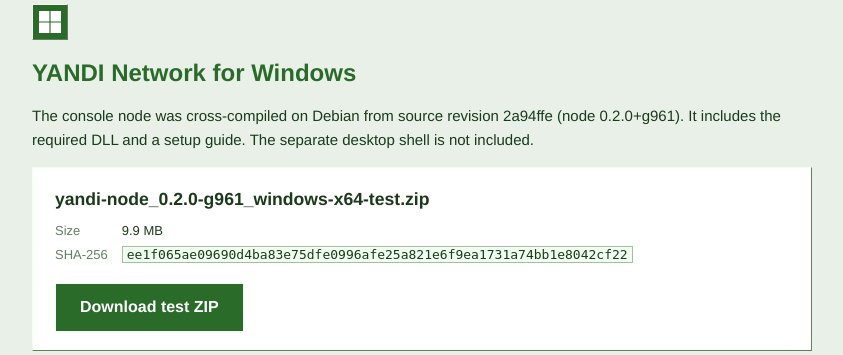
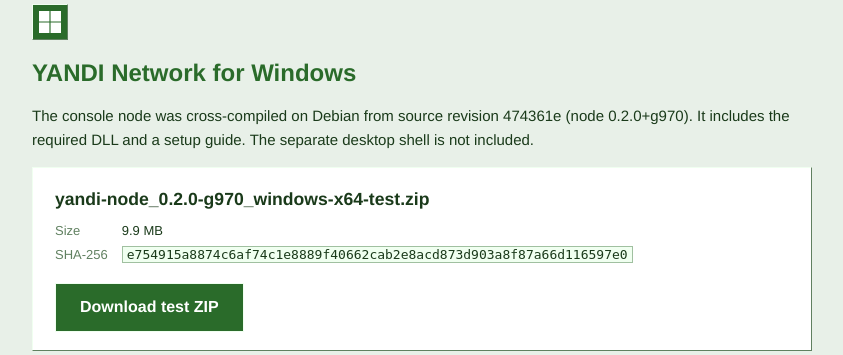
Before and after one commit to ispolkom/node, a PHP site: page /network/downloads/windows/index.php in a window 1280 px wide. Shown: the part 260-615 px from the top of the page, without its empty margins (132-975 px from the left). Run offline with PHP 8.4, Linux system fonts and the light colour scheme.

Commit message:
release: record g970 site downloads and signed sequences

```diff
--- a/deploy/site/yandi.su/includes/releases.php
+++ b/deploy/site/yandi.su/includes/releases.php
@@ -16,20 +16,20 @@ const YANDI_RELEASES = [
             ]
         ],
         'compat' => [
-            'ru' => 'Собрано вместе с узлом 0.2.0+g961.',
-            'en' => 'Built together with node 0.2.0+g961.'
+            'ru' => 'Собрано вместе с узлом 0.2.0+g970.',
+            'en' => 'Built together with node 0.2.0+g970.'
         ],
         'files' => [
             [
                 'href' => '/update/android/yandi.apk',
                 'name' => 'yandi.apk',
                 'size' => '130.6',
-                'sha256' => '840f893413c22ed421091c71bda4fcca6cceb4559da3fad59c2708c12abc9820'
+                'sha256' => '2ba442f52c0760b3da7f16dcb5b398c065685f8746ca784df9316bde17eb600d'
             ]
         ]
     ],
     'debian' => [
-        'version' => '0.2.0+g961',
+        'version' => '0.2.0+g970',
         'date' => '2026-11-25',
         'changes' => [
             'ru' => [
@@ -49,16 +49,16 @@ const YANDI_RELEASES = [
         ],
         'files' => [
             [
-                'href' => '/update/deb/yandi-desktop_0.2.0-g961_amd64.deb',
-                'name' => 'yandi-desktop_0.2.0-g961_amd64.deb',
+                'href' => '/update/deb/yandi-desktop_0.2.0-g970_amd64.deb',
+                'name' => 'yandi-desktop_0.2.0-g970_amd64.deb',
                 'size' => '32.2',
-                'sha256' => 'f73feddc518898d7dc04016bda0b5d61f3ef062892b082cc49996d340be15e32'
+                'sha256' => '3bfa2abae46c7d28ad2a69fabc7554d73ea83dbe3f619d960d5fb4ca65f8f950'
             ],
             [
-                'href' => '/update/deb/yandi-node_0.2.0-g961_amd64.deb',
-                'name' => 'yandi-node_0.2.0-g961_amd64.deb',
+                'href' => '/update/deb/yandi-node_0.2.0-g970_amd64.deb',
+                'name' => 'yandi-node_0.2.0-g970_amd64.deb',
                 'size' => '7.3',
-                'sha256' => '3ee7f894993079d6f8520f490f2a90fcf7b6828089b75ed8f4ee6b455ad602f1'
+                'sha256' => '18423175f6a4e7939fe67bb03e41db5da15fec0613902af430af14a8a9f81b06'
             ]
         ]
     ]
--- a/deploy/site/yandi.su/network/downloads/windows/index.php
+++ b/deploy/site/yandi.su/network/downloads/windows/index.php
@@ -1,12 +1,12 @@
 <?php
 $downloadPlatform = 'Windows'; $downloadIcon = '/assets/icons/windows.svg'; $downloadRelease = null;
 $downloadStatus = 'Experimental x64 test build available';
-$downloadDescription = 'The console node was cross-compiled on Debian from source revision 2a94ffe (node 0.2.0+g961). It includes the required DLL and a setup guide. The separate desktop shell is not included.';
+$downloadDescription = 'The console node was cross-compiled on Debian from source revision 474361e (node 0.2.0+g970). It includes the required DLL and a setup guide. The separate desktop shell is not included.';
 $downloadTestFile = [
-    'href' => '/update/windows/yandi-node_0.2.0-g961_windows-x64-test.zip',
-    'name' => 'yandi-node_0.2.0-g961_windows-x64-test.zip',
+    'href' => '/update/windows/yandi-node_0.2.0-g970_windows-x64-test.zip',
+    'name' => 'yandi-node_0.2.0-g970_windows-x64-test.zip',
     'size' => '9.9',
-    'sha256' => 'ee1f065ae09690d4ba83e75dfe0996afe25a821e6f9ea1731a74bb1e8042cf22',
+    'sha256' => 'e754915a8874c6af74c1e8889f40662cab2e8acd873d903a8f87a66d116597e0',
 ];
 $downloadSteps = [
     'Download the ZIP and extract it to a writable folder. Keep <code>libssp-0.dll</code> next to <code>yandi.exe</code>.',
```
Also changed, not shown: deploy/site/yandi.su/ru/network/downloads/windows/index.php (+4 -4 lines), 1 other file.
